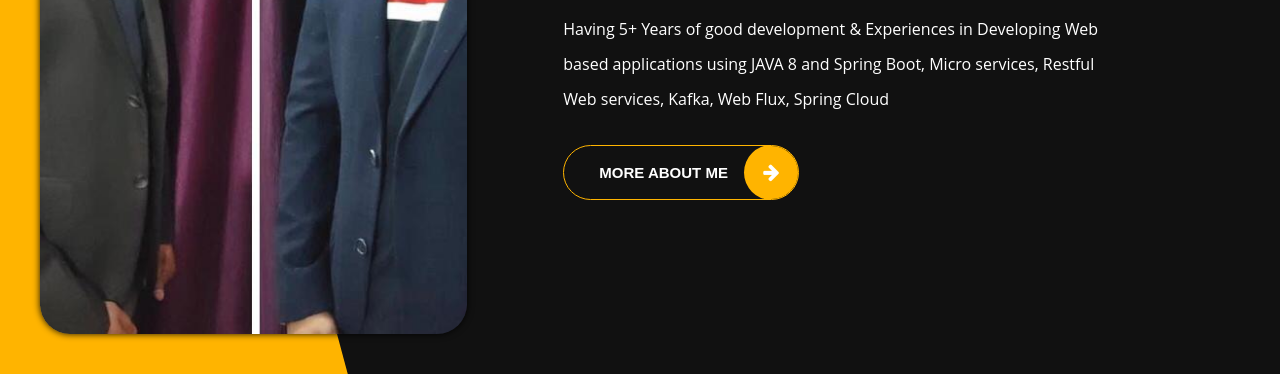
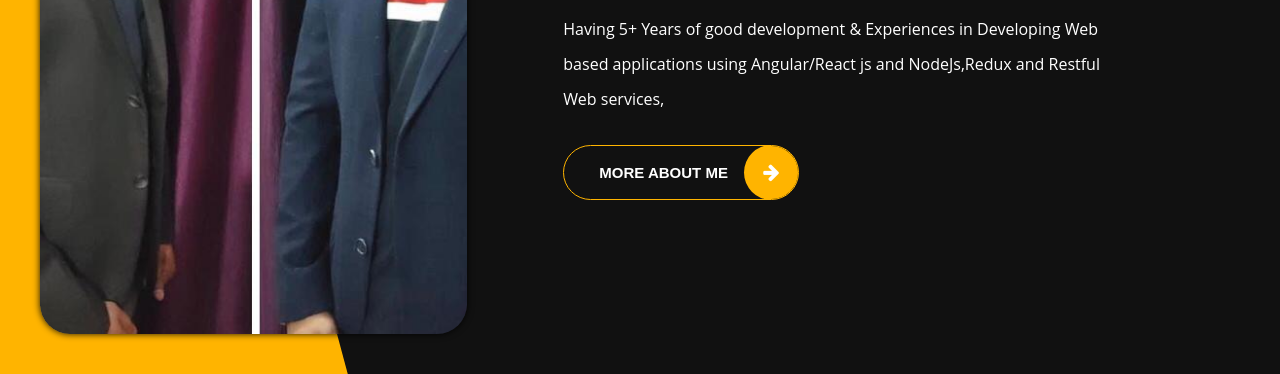
Before and after one commit to aman1jain/amanjain.github.io, a plain HTML site: page index.html in a window 1280 px wide. Shown: the part 426-800 px from the top of the page. Drawn offline with nearby package versions, Linux system fonts and the light colour scheme.

```diff
--- a/index.html
+++ b/index.html
@@ -81,7 +81,8 @@
             <div>
                 <img src="img/amarjit.jpeg" class="img-fluid main-img-mobile  d-sm-block d-col-block d-lg-none" alt="my picture" />
                 <h1 class="text-uppercase poppins-font">I'm Aman jain<span>Software Developer</span></h1>
-                <p class="open-sans-font">Having 5+ Years of good development & Experiences in Developing Web based applications using JAVA 8 and Spring Boot, Micro services, Restful Web services, Kafka, Web Flux, Spring Cloud</p>
+                <p class="open-sans-font">Having 5+ Years of good development & Experiences
+                    in Developing Web based applications using Angular/React js and NodeJs,Redux and Restful Web services, </p>
                 <a class="button" href="about.html">
                     <span class="button-text">more about me</span>
                     <span class="button-icon fa fa-arrow-right"></span>
```
